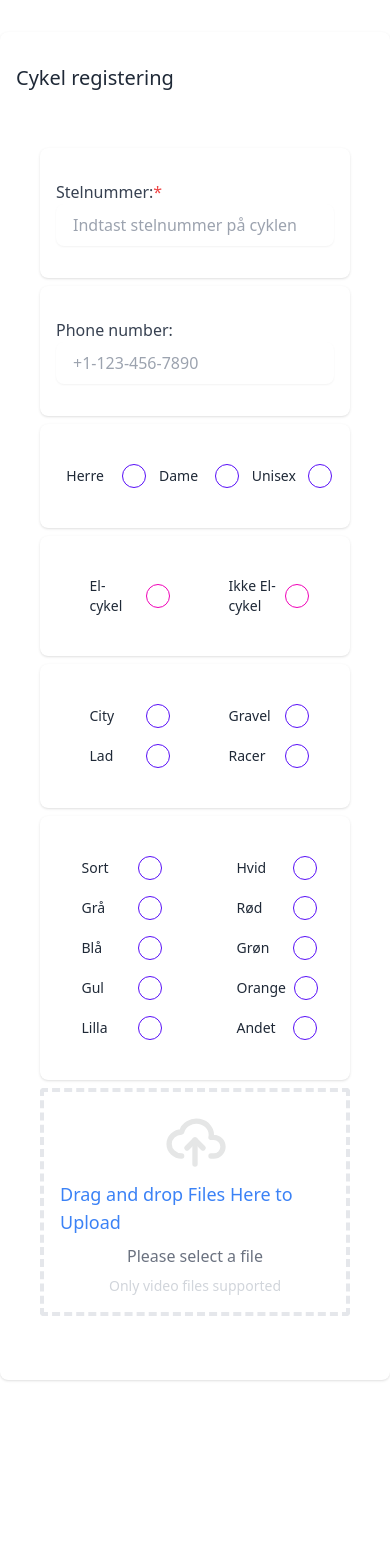
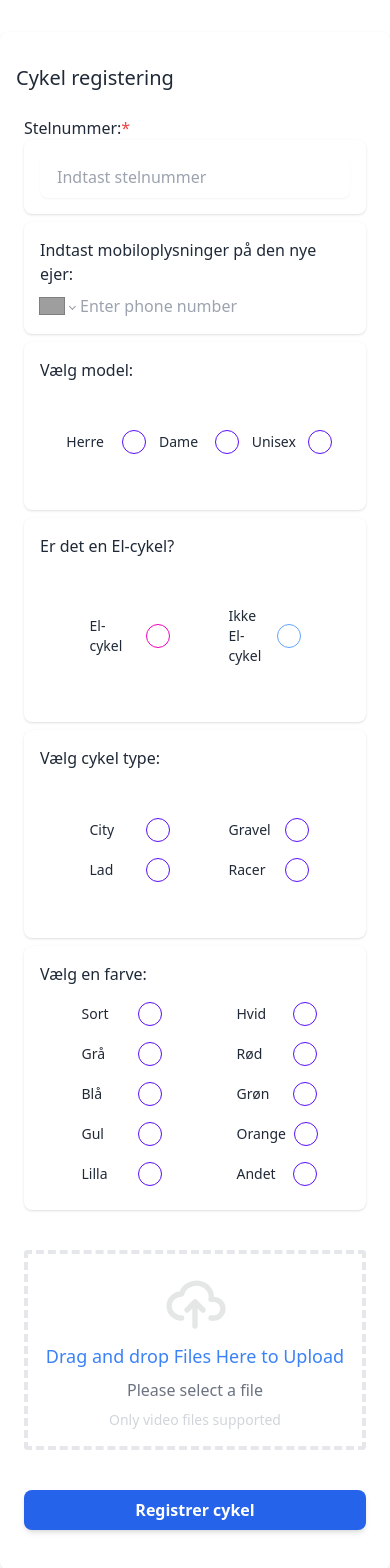
Before and after one commit to Mihusu/myBicycle, a React (Vite) app in the folder site/: page /bicycleregistration in a window 390 px wide. Shown: the top 1568 px of the page. Before the commit the page ends 1412 px from the top, so only its background shows below. Built offline with nearby package versions, Linux system fonts and the light colour scheme; grey boxes are pictures that could not be loaded.

Commit message:
Form almost  complete
I have finished the design and implemented a nice phone number input where the flag according to each number is shown. The number will also automatically be formatted to international format.

```diff
--- a/site/package.json
+++ b/site/package.json
@@ -13,6 +13,7 @@
     "react": "^18.2.0",
     "react-dom": "^18.2.0",
     "react-dropzone": "^14.2.3",
+    "react-phone-number-input": "^3.2.19",
     "react-router-dom": "^6.8.1",
     "swr": "^2.0.3"
   },
--- a/site/src/components/register/Dropzone.jsx
+++ /dev/null
@@ -1,43 +0,0 @@
-export const Dropzone = () => {
-  return (
-    <div>
-      <label className="block text-sm font-medium text-gray-700">
-        Cover photo
-      </label>
-      <div className="mt-1 flex justify-center rounded-md border-2 border-dashed border-gray-300 px-6 pt-5 pb-6">
-        <div className="space-y-1 text-center">
-          <svg
-            className="mx-auto h-12 w-12 text-gray-400"
-            stroke="currentColor"
-            fill="none"
-            viewBox="0 0 48 48"
-            aria-hidden="true"
-          >
-            <path
-              d="M28 8H12a4 4 0 00-4 4v20m32-12v8m0 0v8a4 4 0 01-4 4H12a4 4 0 01-4-4v-4m32-4l-3.172-3.172a4 4 0 00-5.656 0L28 28M8 32l9.172-9.172a4 4 0 015.656 0L28 28m0 0l4 4m4-24h8m-4-4v8m-12 4h.02"
-              strokeWidth={2}
-              strokeLinecap="round"
-              strokeLinejoin="round"
-            />
-          </svg>
-          <div className="flex text-sm text-gray-600">
-            <label
-              htmlFor="file-upload"
-              className="relative cursor-pointer rounded-md bg-white font-medium text-indigo-600 focus-within:outline-none focus-within:ring-2 focus-within:ring-indigo-500 focus-within:ring-offset-2 hover:text-indigo-500"
-            >
-              <span>Upload a file</span>
-              <input
-                id="file-upload"
-                name="file-upload"
-                type="file"
-                className="sr-only"
-              />
-            </label>
-            <p className="pl-1">or drag and drop</p>
-          </div>
-          <p className="text-xs text-gray-500">PNG, JPG, GIF up to 10MB</p>
-        </div>
-      </div>
-    </div>
-  );
-};
--- /dev/null
+++ b/site/src/components/register/PhoneNumber.jsx
@@ -0,0 +1,28 @@
+import React from "react";
+import PhoneInput from "react-phone-number-input";
+import "react-phone-number-input/style.css";
+import { useState } from "react";
+import { parsePhoneNumber } from "react-phone-number-input";
+import { formatPhoneNumberIntl } from "react-phone-number-input";
+
+const PhoneNumber = () => {
+  const [value, setValue] = useState();
+
+  formatPhoneNumberIntl("+4512345678") === "+45 12 34 56 78";
+  const phoneNumber = parsePhoneNumber("+4512345678");
+  if (phoneNumber) {
+    phoneNumber.country === "Denmark";
+  }
+  return (
+    // `value` will be the parsed phone number in E.164 format. // Example:
+    // Example: "+12133734253".
+
+    <PhoneInput
+      placeholder="Enter phone number"
+      value={value}
+      onChange={setValue}
+      defaultCountry="DK"
+    />
+  );
+};
+export default PhoneNumber;
--- a/site/src/pages/RegistrationOfBikes.jsx
+++ b/site/src/pages/RegistrationOfBikes.jsx
@@ -1,7 +1,7 @@
 import React from "react";
 import RadioButton from "../components/register/Radiobutton";
-import { Dropzone } from "../components/register/Dropzone";
 import DropZoneComponent from "../components/register/DropzoneFunc";
+import PhoneNumber from "../components/register/Phonenumber";
 
 const BikeRegistration = () => {
   return (
@@ -11,41 +11,36 @@ const BikeRegistration = () => {
           Cykel registering
         </div>
 
-        <div className="p-6 mt-8">
+        <div className="p-2 mt-4">
           <form action="#">
-            <div className=" space-y-2">
-              <div className=" relative px-4 py-8 bg-white rounded-lg shadow dark:bg-gray-800 sm:px-6 md:px-8 lg:px-10">
-                <label className="text-gray-700 ">
+            <div className="space-y-2">
+              <div>
+                <label className="mb-2">
                   Stelnummer:
                   <span className="text-red-500 required-dot">*</span>
                 </label>
+                <div className="p-4 bg-white rounded-lg shadow dark:bg-gray-800">
                   <input
                     type="text"
-                  id="required-Stelnummer"
-                  className=" rounded-lg border-transparent flex-1 appearance-none border border-gray-300 w-full py-2 px-4 bg-white text-gray-700 placeholder-gray-400 shadow-sm text-base focus:outline-none focus:ring-2 focus:ring-purple-600 focus:border-transparent"
-                  name="FrameNumber"
-                  placeholder="Indtast stelnummer på cyklen"
+                    id="Stelnummer"
+                    class=" rounded-lg border-transparent flex-1 appearance-none border border-gray-300 w-full py-2 px-4 bg-white text-gray-700 placeholder-gray-400 shadow-sm text-base focus:outline-none focus:ring-2 focus:ring-purple-600 focus:border-transparent"
+                    placeholder="Indtast stelnummer"
                   />
                 </div>
-              <div className="px-4 py-8 bg-white rounded-lg shadow dark:bg-gray-800 sm:px-6 md:px-8 lg:px-10">
-                <label
-                  htmlFor="phone"
-                  className="block font-medium text-gray-700"
-                >
-                  Phone number:
-                </label>
-                <input
-                  type="tel"
-                  id="phone"
-                  name="phone"
-                  placeholder="+1-123-456-7890"
-                  pattern="[+][0-9]{1,3}-[0-9]{3}-[0-9]{3}-[0-9]{4}"
-                  required
-                  className="rounded-lg border-transparent flex-1 appearance-none border border-gray-300 w-full py-2 px-4 bg-white text-gray-700 placeholder-gray-400 shadow-sm text-base focus:outline-none focus:ring-2 focus:ring-purple-600 focus:border-transparent"
-                ></input>
               </div>
 
-              <div className="place-items-center grid grid-cols-3 px-4 py-8 bg-white rounded-lg shadow dark:bg-gray-800 sm:px-6 md:px-8 lg:px-10  ">
+              <div className="p-4 bg-white rounded-lg shadow dark:bg-gray-800 ">
+                <h2 className="mb-2">
+                  Indtast mobiloplysninger på den nye ejer:
+                </h2>
+                <div>
+                  <PhoneNumber></PhoneNumber>
+                </div>
+              </div>
+
+              <div className=" p-4 bg-white rounded-lg shadow dark:bg-gray-800">
+                <h2 className="mb-2">Vælg model:</h2>
+                <div className="place-items-center grid grid-cols-3 px-4 py-8">
                   <RadioButton
                     labelName={"Herre"}
                     name={"gender"}
@@ -62,8 +57,11 @@ const BikeRegistration = () => {
                     color={"radio radio-primary"}
                   />
                 </div>
+              </div>
 
-              <div className="place-items-center grid grid-cols-2 px-4 py-8 bg-white rounded-lg shadow dark:bg-gray-800 sm:px-6 md:px-8 lg:px-10">
+              <div className=" p-4 bg-white rounded-lg shadow dark:bg-gray-800">
+                <h2 className="mb-2">Er det en El-cykel?</h2>
+                <div className="place-items-center grid grid-cols-2 px-4 py-8">
                   <RadioButton
                     labelName={"El-cykel"}
                     name={"electric"}
@@ -72,11 +70,13 @@ const BikeRegistration = () => {
                   <RadioButton
                     labelName={"Ikke El-cykel"}
                     name={"electric"}
-                  color={"radio radio-secondary"}
+                    color={"radio  border border-blue-400 mr-2"}
                   />
                 </div>
-
-              <div className="place-items-center grid grid-cols-2 px-4 py-8 bg-white rounded-lg shadow dark:bg-gray-800 sm:px-6 md:px-8 lg:px-10">
+              </div>
+              <div className="p-4 bg-white rounded-lg shadow dark:bg-gray-800">
+                <h2 className="mb-2">Vælg cykel type:</h2>
+                <div className="place-items-center grid grid-cols-2 px-4 py-8">
                   <RadioButton
                     labelName={"City"}
                     name={"bike-type"}
@@ -98,8 +98,11 @@ const BikeRegistration = () => {
                     color={"radio radio-primary"}
                   />
                 </div>
+              </div>
+              <div className="p-4 bg-white rounded-lg shadow dark:bg-gray-800">
+                <h2 className="mb-2">Vælg en farve:</h2>
 
-              <div className="place-items-center grid grid-cols-2  py-8 bg-white rounded-lg shadow dark:bg-gray-800">
+                <div className="place-items-center grid grid-cols-2 ">
                   <RadioButton
                     labelName={"Sort"}
                     name={"bike-color"}
@@ -152,8 +155,16 @@ const BikeRegistration = () => {
                   />
                 </div>
               </div>
-
+            </div>
+            <div className="py-8">
               <DropZoneComponent></DropZoneComponent>
+            </div>
+            <button
+              type="button"
+              className="  py-2 px-4 flex justify-center items-center bg-blue-600 hover:bg-blue-700 focus:ring-blue-500 focus:ring-offset-blue-200 text-white w-full transition ease-in duration-200 text-center text-base font-semibold shadow-md focus:outline-none focus:ring-2 focus:ring-offset-2  rounded-lg "
+            >
+              Registrer cykel
+            </button>
           </form>
         </div>
       </div>
```
Also changed, not shown: 1 other file (tests, documents, lock files or other folders). Lines whose indentation alone changed are shown as unchanged.
